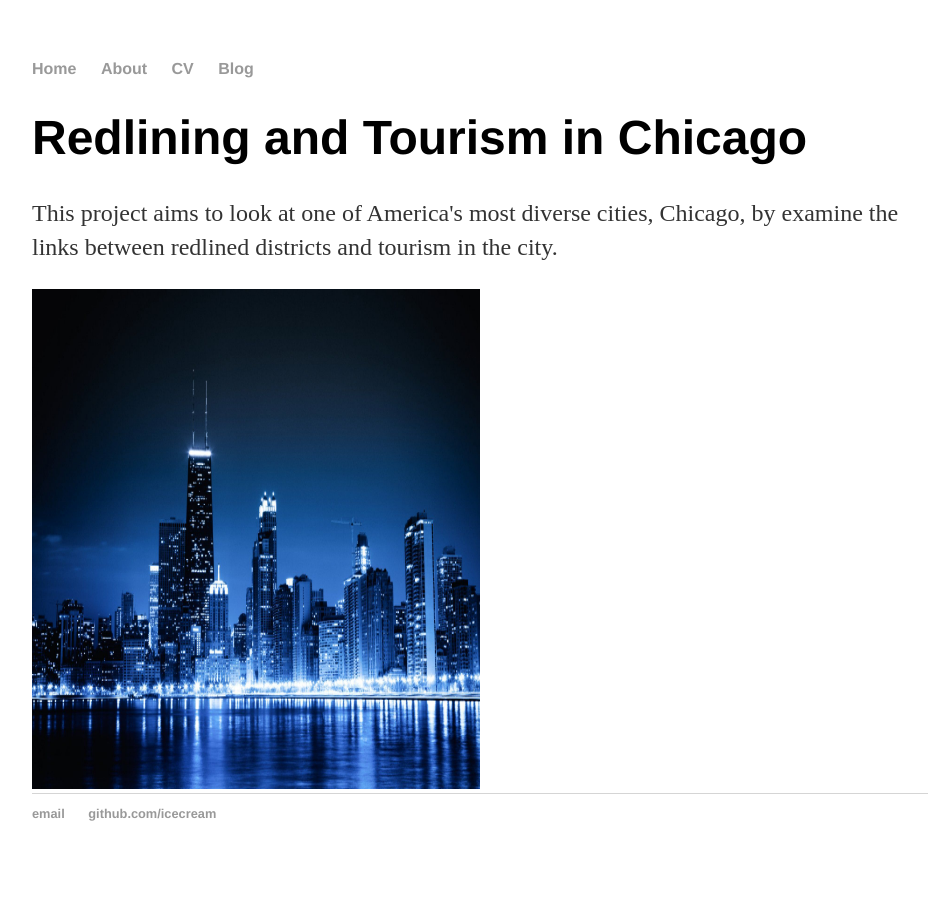
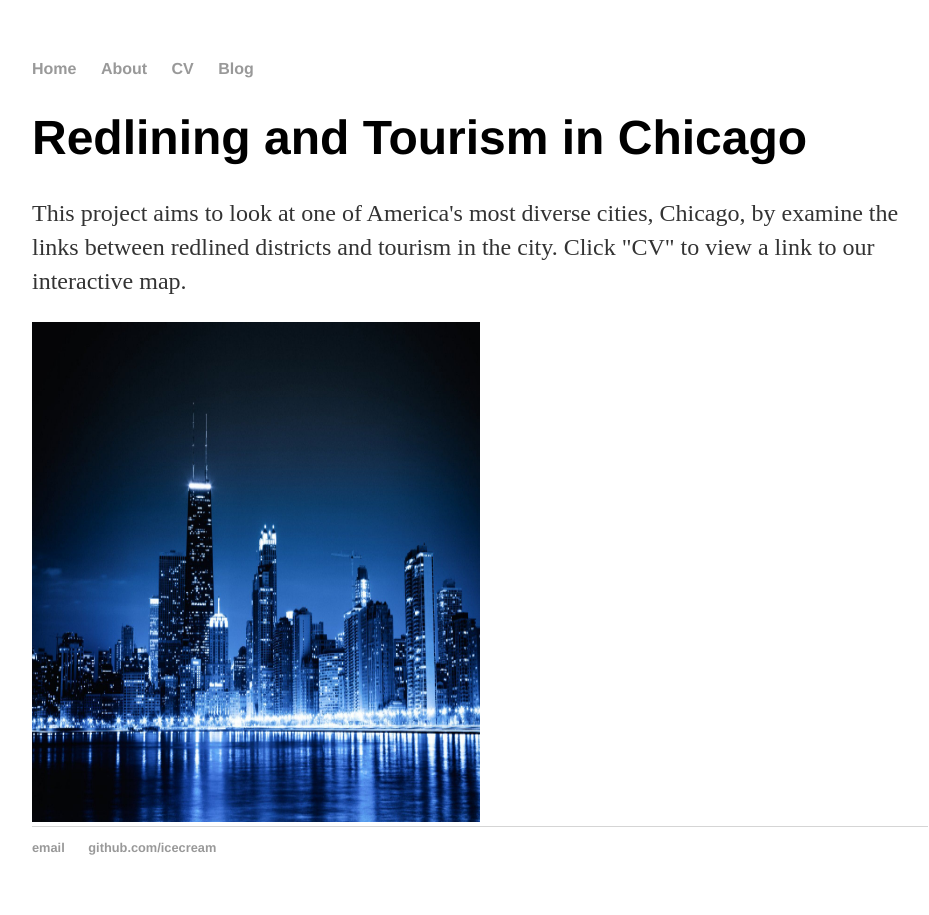
Before and after one commit to WillKaraChicago/WillKaraChicago.github.io, a Jekyll site: the page built from index.html, in a window 1280 px wide. Shown: the whole page, without its empty margins (160-1089 px from the left). Built offline with Jekyll 4.4.1, drawn with Linux system fonts in a browser that asks for light colours.

Commit message:
Update index.html

```diff
--- a/index.html
+++ b/index.html
@@ -4,7 +4,7 @@ title: Project
 ---
 <div class="blurb">
 	<h1>Redlining and Tourism in Chicago</h1>
-	<p>This project aims to look at one of America's most diverse cities, Chicago, by examine the links between redlined districts and tourism in the city.</p>
+	<p>This project aims to look at one of America's most diverse cities, Chicago, by examine the links between redlined districts and tourism in the city. Click "CV" to view a link to our interactive map.</p>
 	<div>
 		<img src="https://github.com/WillKaraChicago/WillKaraChicago.github.io/blob/master/cha.jpg?raw=true"style="width: 50%"height="500"></img> </div>
 </div><!-- /.blurb -->
```
